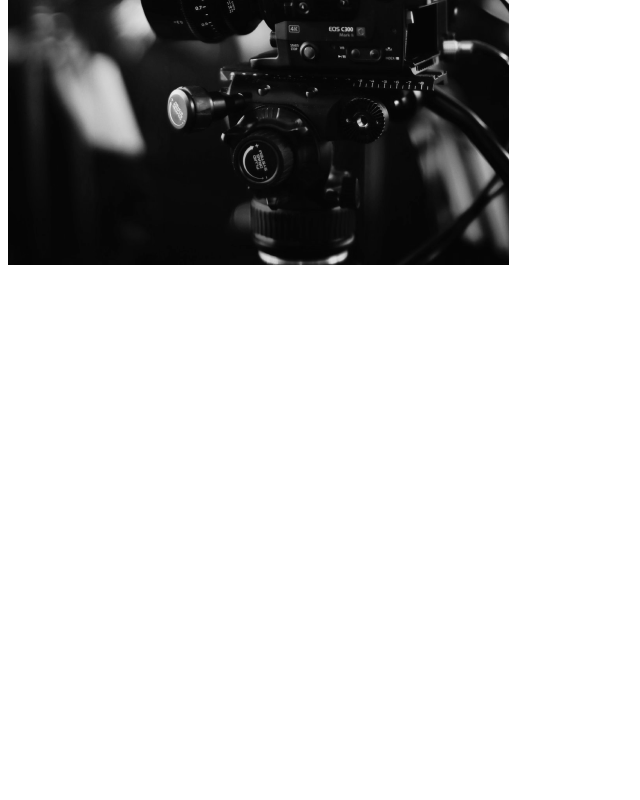
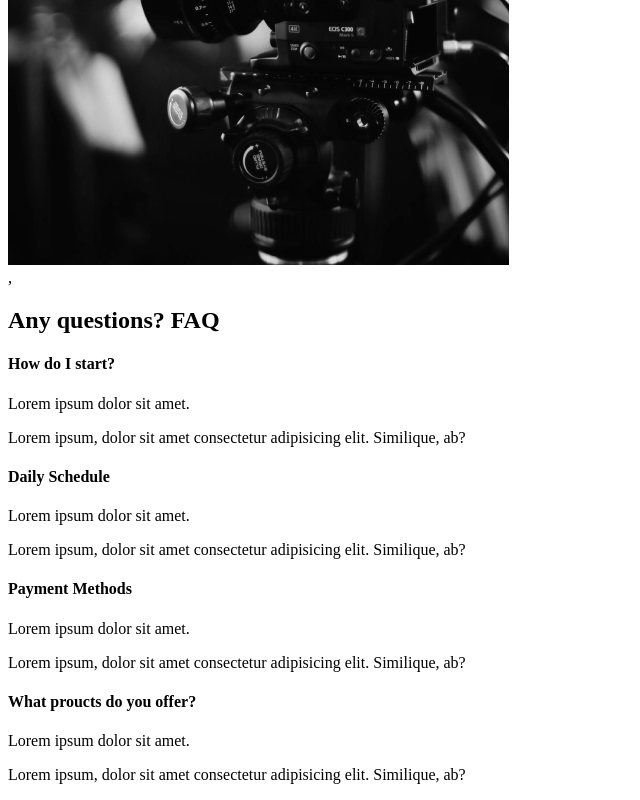
Before and after one commit to MichaelKnopf89/capture, a React (Create React App) app: page / in a window 1280 px wide. Shown: the part 2195-2995 px from the top of the page, without its empty margins (0-640 px from the left). Before the commit the page ends 2472 px from the top, so only its background shows below. Built offline with nearby package versions, Linux system fonts and the light colour scheme.

Commit message:
add faq section

```diff
--- /dev/null
+++ b/src/components/FaqSection.js
@@ -0,0 +1,39 @@
+import React from "react";
+
+const FaqSection = () => {
+    return(
+        <div className="faq">
+            <h2>Any questions? <span>FAQ</span></h2>
+            <div className="question">
+                <h4>How do I start?</h4>
+                <div className="answer">
+                    <p>Lorem ipsum dolor sit amet.</p>
+                    <p>Lorem ipsum, dolor sit amet consectetur adipisicing elit. Similique, ab?</p>
+                </div>
+            </div>
+            <div className="question">
+                <h4>Daily Schedule</h4>
+                <div className="answer">
+                    <p>Lorem ipsum dolor sit amet.</p>
+                    <p>Lorem ipsum, dolor sit amet consectetur adipisicing elit. Similique, ab?</p>
+                </div>
+            </div>
+            <div className="question">
+                <h4>Payment Methods</h4>
+                <div className="answer">
+                    <p>Lorem ipsum dolor sit amet.</p>
+                    <p>Lorem ipsum, dolor sit amet consectetur adipisicing elit. Similique, ab?</p>
+                </div>
+            </div>
+            <div className="question">
+                <h4>What proucts do you offer?</h4>
+                <div className="answer">
+                    <p>Lorem ipsum dolor sit amet.</p>
+                    <p>Lorem ipsum, dolor sit amet consectetur adipisicing elit. Similique, ab?</p>
+                </div>
+            </div>
+        </div>
+    )
+}
+
+export default FaqSection;
--- a/src/pages/AboutUs.js
+++ b/src/pages/AboutUs.js
@@ -1,12 +1,14 @@
 import React from "react";
 import AboutSection from "../components/AboutSection";
 import ServicesSection from "../components/ServicesSection";
+import FaqSection from "../components/FaqSection";
 
 const AboutUs = () => {
     return(
         <>
         <AboutSection />,
-        <ServicesSection />
+        <ServicesSection />,
+        <FaqSection />
         </>
     );
 };
```
